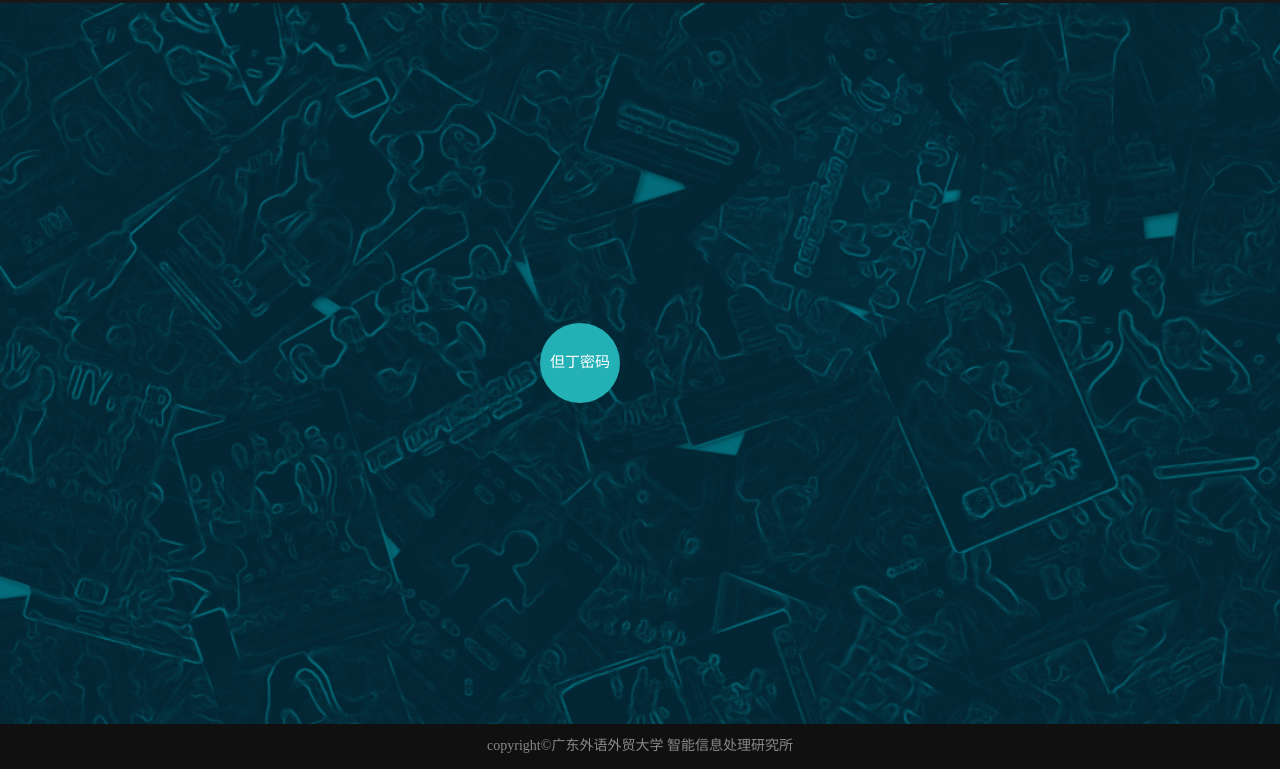
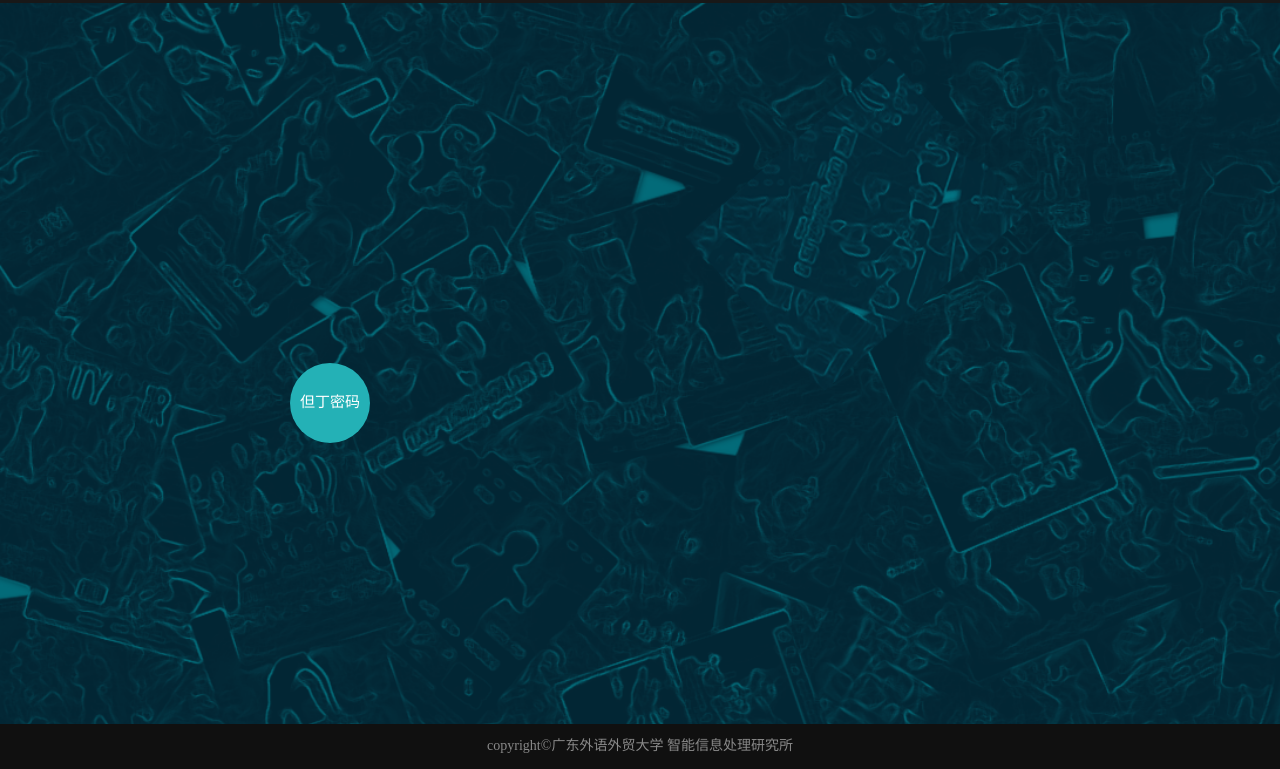
Before and after one commit to zpeento/2016-seeing, a plain HTML site: page views/relation.html in a window 1280 px wide. Shown: the part 52-821 px from the top of the page. Drawn offline with Linux system fonts and the light colour scheme.

Commit message:
[update]需求大改，要将关系页面和搜索页面合并，僵硬。更新图谱中定点坐标

```diff
--- a/public/javascript/echart.js
+++ b/public/javascript/echart.js
@@ -133,20 +133,20 @@ var option = {
         ],
 
         nodes : [
-            {id:0,category:0,name:'film',label:'但丁密码',ignore:false,flag:true,initial:[540,320],fixX:true,fixY:true,card:'film'},
-            {id:1,category:1,name:'theme',label:'主题',ignore:true,flag:true,initial:[650,260],fixX:true,fixY:true},
-            {id:2,category:1,name:'content',label:'内容',ignore:true,flag:true,initial:[650,390],fixX:true,fixY:true},
-            {id:3,category:1,name:'maker',label:'制作',ignore:true,flag:true,initial:[425,265],fixX:true,fixY:true},
-            {id:4,category:1,name:'role',label:'角色',ignore:true,flag:true,initial:[435,394],fixX:true,fixY:true},
-            {id:5,category:2,name:'style',label:'风格',ignore:true,flag:true,card:'style',initial:[700,130],fixX:true,fixY:true},
-            {id:6,category:2,name:'background',label:'题材背景',ignore:true,flag:true,card:'background',initial:[800,210],fixX:true,fixY:true},
-            {id:7,category:2,name:'awards',label:'获奖情况',ignore:true,flag:true,card:'awards',initial:[790,390],fixX:true,fixY:true},
-            {id:8,category:2,name:'plot',label:'剧情解析',ignore:true,flag:true,card:'plot',initial:[760,475],fixX:true,fixY:true},
+            {id:0,category:0,name:'film',label:'但丁密码',ignore:false,flag:true,initial:[290,360],fixX:true,fixY:true,card:'film'},
+            {id:1,category:1,name:'theme',label:'主题',ignore:true,flag:true,initial:[360,270],fixX:true,fixY:true},
+            {id:2,category:1,name:'content',label:'内容',ignore:true,flag:true,initial:[360,430],fixX:true,fixY:true},
+            {id:3,category:1,name:'maker',label:'制作',ignore:true,flag:true,initial:[235,265],fixX:true,fixY:true},
+            {id:4,category:1,name:'role',label:'角色',ignore:true,flag:true,initial:[230,452],fixX:true,fixY:true},
+            {id:5,category:2,name:'style',label:'风格',ignore:true,flag:true,card:'style',initial:[400,160],fixX:true,fixY:true},
+            {id:6,category:2,name:'background',label:'题材背景',ignore:true,flag:true,card:'background',initial:[450,230],fixX:true,fixY:true},
+            {id:7,category:2,name:'awards',label:'获奖情况',ignore:true,flag:true,card:'awards',initial:[450,390],fixX:true,fixY:true},
+            {id:8,category:2,name:'plot',label:'剧情解析',ignore:true,flag:true,card:'plot',initial:[430,495],fixX:true,fixY:true},
             // {id:9,category:2,name:'music',label:'音乐原声',ignore:true,flag:true,card:'music',initial:[690,505],fixX:true,fixY:true},
-            {id:9,category:2,name:'comment',label:'影片评价',ignore:true,flag:true,card:'comment',initial:[710,525],fixX:true,fixY:true},
-            {id:10,category:1,name:'company',label:'出品公司',ignore:true,flag:true,initial:[390,140],fixX:true,fixY:true},
-            {id:11,category:1,name:'director',label:'导演',ignore:true,flag:true,initial:[320,180],fixX:true,fixY:true},
-            {id:12,category:1,name:'scriptwriter',label:'编剧',ignore:true,flag:true,initial:[280,220],fixX:true,fixY:true},
+            {id:9,category:2,name:'comment',label:'影片评价',ignore:true,flag:true,card:'comment',initial:[365,545],fixX:true,fixY:true},
+            {id:10,category:1,name:'company',label:'出品公司',ignore:true,flag:true,initial:[220,140],fixX:true,fixY:true},
+            {id:11,category:1,name:'director',label:'导演',ignore:true,flag:true,initial:[170,180],fixX:true,fixY:true},
+            {id:12,category:1,name:'scriptwriter',label:'编剧',ignore:true,flag:true,initial:[130,230],fixX:true,fixY:true},
             {id:13,category:1,name:'0',label:'罗伯特·兰登',ignore:true,flag:true,card:'role'},
             {id:14,category:1,name:'1',label:'西恩娜·布鲁克斯',ignore:true,flag:true,card:'role'},
             {id:15,category:1,name:'2',label:'哈利·希姆斯',ignore:true,flag:true,card:'role'},
@@ -195,15 +195,15 @@ var option = {
     // alert(option.series[0].links.length)
     //生成角色一级节点
     // 角色一级节点备用节点位置（一般4个，我预备到6个）
-    var nodeSetPrep1 = [[290,350],[310,430],[360,500],[420,530],[480,580],[520,640]];
+    var nodeSetPrep1 = [[125,420],[140,480],[176,526],[220,570],[510,580],[540,640]];
     // 角色二级节点备用节点位置（一般4个，我预备到6个）
-    var nodeSetPrep2 = [[33,380],[80,505],[190,575],[350,605],[410,595],[480,580]];
+    var nodeSetPrep2 = [[35,380],[50,475],[90,545],[150,605],[180,595],[210,580]];
     // 发行公司节点备用节点位置
-    var nodeSetPrep3 = [[450,33],[350,63],[550,75]];
+    var nodeSetPrep3 = [[250,50],[150,63],[350,75]];
     // 导演节点备用节点位置
-    var nodeSetPrep4 = [[190,48],[270,33],[120,83]];
+    var nodeSetPrep4 = [[110,118],[270,33],[120,83]];
     // 编剧节点备用节点位置
-    var nodeSetPrep5 = [[70,210],[120,160],[100,290]];
+    var nodeSetPrep5 = [[50,210],[120,160],[100,290]];
     var linksSet = option.series[0].links;
     var nodesSet = option.series[0].nodes;
     // 用于存放角色一级节点的id的数组
--- a/views/relation.html
+++ b/views/relation.html
@@ -14,7 +14,7 @@
 
 	<div class="relation_page">
 
-		<div id="Echart" style="width: 840px; height: 640px"></div>
+		<div id="Echart" style="width: 485px; height: 640px"></div>
 
         <!-- 电影卡片 -->
 
```
